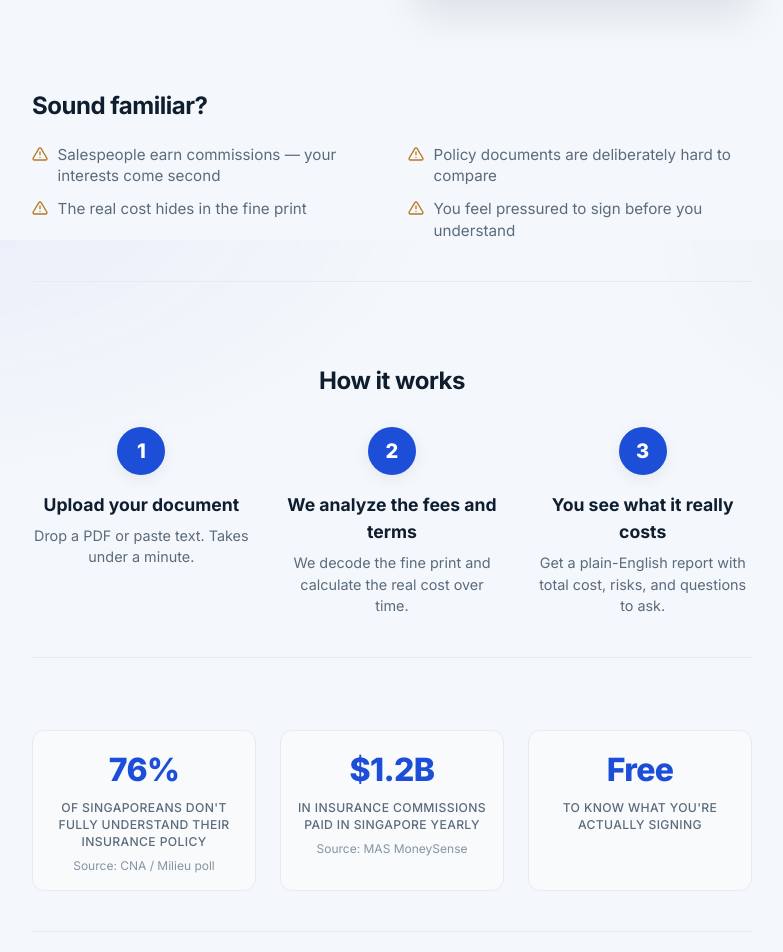
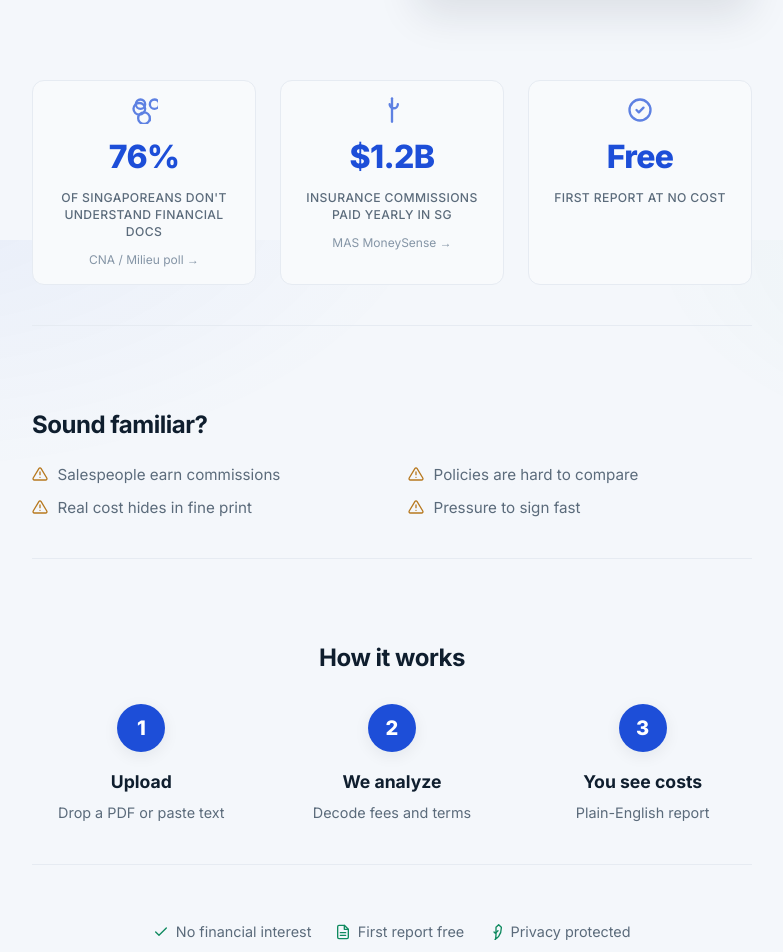
Before and after one commit to junhaochoo/Before-you-, a Next.js app in the folder apps/web/: page / in a window 1280 px wide. Shown: the part 560-1512 px from the top of the page, without its empty margins (248-1031 px from the left). Built offline with nearby package versions, Linux system fonts and the light colour scheme.

Commit message:
refactor(home): icon stats, visual-first layout

```diff
--- a/apps/web/app/components/icons.tsx
+++ b/apps/web/app/components/icons.tsx
@@ -101,6 +101,26 @@ const PATHS: Record<IconName, ReactElement> = {
       <line x1="21" y1="21" x2="16.65" y2="16.65" />
     </>
   ),
+  users: (
+    <>
+      <path d="M17 21v-2a5 5 0 1 0-10 0 5 5 0 1 0 10 0" />
+      <path d="M3 11a5 5 0 1 0 10 0 5 5 0 1 0-10 0" />
+      <circle cx="9" cy="7" r="4" />
+      <circle cx="21" cy="7" r="4" />
+    </>
+  ),
+  "dollar-sign": (
+    <>
+      <line x1="12" y1="2" x2="12" y2="22" />
+      <path d="M17 7a3.5 3.5 0 1 1-7 0 3.5 3.5 0 1 0 7 0" />
+    </>
+  ),
+  "check-circle": (
+    <>
+      <circle cx="12" cy="12" r="9" />
+      <polyline points="9 12 11 14 15 10" />
+    </>
+  ),
   fee: (
     <>
       <line x1="12" y1="2" x2="12" y2="22" />
--- a/apps/web/app/globals.css
+++ b/apps/web/app/globals.css
@@ -104,8 +104,8 @@ body {
 .brand-mark {
   display: grid;
   place-items: center;
-  width: 38px;
-  height: 38px;
+  width: 42px;
+  height: 42px;
   color: var(--accent);
 }
 .brand-text {
@@ -266,7 +266,12 @@ h2 {
 .stat {
   display: flex;
   flex-direction: column;
-  gap: 0.25rem;
+  align-items: center;
+  gap: 0.5rem;
+}
+.stat-icon {
+  color: var(--accent);
+  opacity: 0.7;
 }
 .stat-num {
   font-size: 2rem;
@@ -278,6 +283,7 @@ h2 {
   font-size: 0.85rem;
   color: var(--muted);
   line-height: 1.4;
+  text-align: center;
 }
 .stat-source {
   display: block;
--- a/apps/web/app/page.tsx
+++ b/apps/web/app/page.tsx
@@ -10,6 +10,7 @@ export default function Home() {
       <section className="hero">
         <div className="hero-content">
           <p className="hero-pain">
+            <Icon name="alert" size={16} />
             Signed something you don&apos;t fully understand?
           </p>
           <h1>Don&apos;t sign until you know.</h1>
@@ -26,24 +27,62 @@ export default function Home() {
         </div>
       </section>
 
+      <section className="stats">
+        <div className="stat">
+          <Icon name="users" size={28} className="stat-icon" />
+          <span className="stat-num">76%</span>
+          <span className="stat-label">
+            of Singaporeans don&apos;t understand financial docs
+          </span>
+          <a
+            href="https://www.channelnewsasia.com/watch/singaporeans-lack-confidence-about-financial-products-3577446"
+            target="_blank"
+            rel="noopener"
+            className="stat-source"
+          >
+            CNA / Milieu poll →
+          </a>
+        </div>
+        <div className="stat">
+          <Icon name="dollar-sign" size={28} className="stat-icon" />
+          <span className="stat-num">$1.2B</span>
+          <span className="stat-label">
+            insurance commissions paid yearly in SG
+          </span>
+          <a
+            href="https://www.moneysense.gov.sg"
+            target="_blank"
+            rel="noopener"
+            className="stat-source"
+          >
+            MAS MoneySense →
+          </a>
+        </div>
+        <div className="stat">
+          <Icon name="check-circle" size={28} className="stat-icon" />
+          <span className="stat-num">Free</span>
+          <span className="stat-label">first report at no cost</span>
+        </div>
+      </section>
+
       <section className="pain-points">
         <h2>Sound familiar?</h2>
         <ul>
           <li>
             <Icon name="alert" size={16} />
-            Salespeople earn commissions — your interests come second
+            Salespeople earn commissions
           </li>
           <li>
             <Icon name="alert" size={16} />
-            Policy documents are deliberately hard to compare
+            Policies are hard to compare
           </li>
           <li>
             <Icon name="alert" size={16} />
-            The real cost hides in the fine print
+            Real cost hides in fine print
           </li>
           <li>
             <Icon name="alert" size={16} />
-            You feel pressured to sign before you understand
+            Pressure to sign fast
           </li>
         </ul>
       </section>
@@ -54,77 +93,39 @@ export default function Home() {
           <div className="step">
             <div className="step-num">1</div>
             <div className="step-body">
-              <h3>Upload your document</h3>
-              <p>Drop a PDF or paste text. Takes under a minute.</p>
+              <h3>Upload</h3>
+              <p>Drop a PDF or paste text</p>
             </div>
           </div>
           <div className="step">
             <div className="step-num">2</div>
             <div className="step-body">
-              <h3>We analyze the fees and terms</h3>
-              <p>
-                We decode the fine print and calculate the real cost over time.
-              </p>
+              <h3>We analyze</h3>
+              <p>Decode fees and terms</p>
             </div>
           </div>
           <div className="step">
             <div className="step-num">3</div>
             <div className="step-body">
-              <h3>You see what it really costs</h3>
-              <p>
-                Get a plain-English report with total cost, risks, and questions
-                to ask.
-              </p>
+              <h3>You see costs</h3>
+              <p>Plain-English report</p>
             </div>
           </div>
-        </div>
-      </section>
-
-      <section className="stats">
-        <div className="stat">
-          <span className="stat-num">76%</span>
-          <span className="stat-label">
-            of Singaporeans don&apos;t fully understand their insurance policy
-          </span>
-          <a
-            href="https://www.channelnewsasia.com/watch/singaporeans-lack-confidence-about-understanding-financial-products-survey-3577446"
-            target="_blank"
-            rel="noopener"
-            className="stat-source"
-          >
-            Source: CNA / Milieu poll
-          </a>
-        </div>
-        <div className="stat">
-          <span className="stat-num">$1.2B</span>
-          <span className="stat-label">
-            in insurance commissions paid in Singapore yearly
-          </span>
-          <a
-            href="https://www.moneysense.gov.sg/articles/2023/09/understanding-bancassurance"
-            target="_blank"
-            rel="noopener"
-            className="stat-source"
-          >
-            Source: MAS MoneySense
-          </a>
-        </div>
-        <div className="stat">
-          <span className="stat-num">Free</span>
-          <span className="stat-label">
-            to know what you&apos;re actually signing
-          </span>
         </div>
       </section>
 
       <section className="trust-badges">
         <span className="trust-badge">
           <Icon name="check" size={16} />
-          We earn nothing from your decision
+          No financial interest
         </span>
         <span className="trust-badge">
           <Icon name="file" size={16} />
           First report free
+        </span>
+        <span className="trust-badge">
+          <Icon name="shield" size={16} />
+          Privacy protected
         </span>
       </section>
 
```
